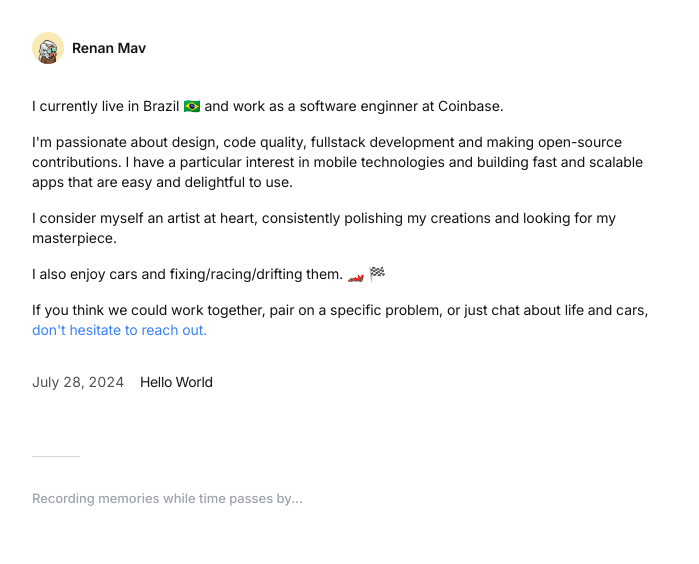
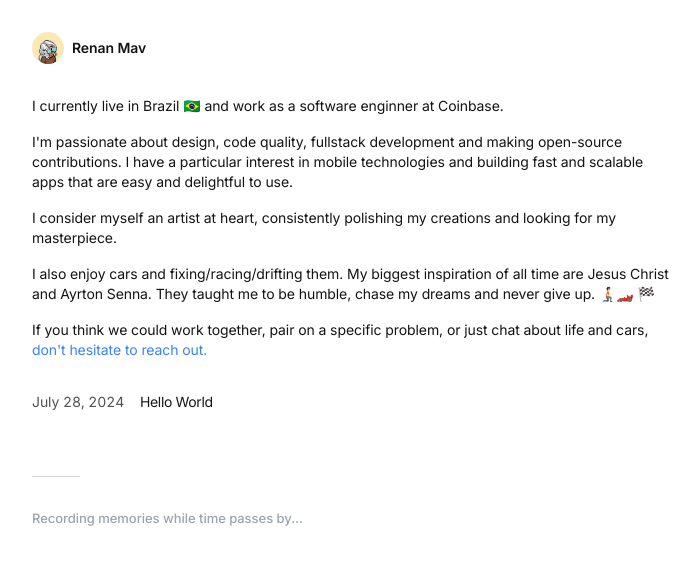
Before and after one commit to renanmav/renanmav.com, a Next.js app: page / in a window 1280 px wide. Shown: the top 564 px of the page, without its empty margins (288-987 px from the left). Built offline with nearby package versions, Linux system fonts and the light colour scheme.

Commit message:
add inspiration

```diff
--- a/app/layout.tsx
+++ b/app/layout.tsx
@@ -56,8 +56,8 @@ export default function RootLayout({
       )}
     >
       <body className="mx-auto mt-8 max-w-2xl px-4 antialiased">
-        {/* TODO: make this work with dark mode */}
-        <link rel="shortcut icon" href="/vercel-icon-dark.svg" />
+        {/* TODO: change this to habbo icon rounded */}
+        <link rel="shortcut icon" href="/habbo-pfp.png" />
         <main className="mt-6 flex min-w-0 flex-auto flex-col px-2 md:px-0">
           <Navbar />
           {children}
--- a/app/page.tsx
+++ b/app/page.tsx
@@ -18,14 +18,17 @@ export default function IndexPage() {
         mobile technologies and building fast and scalable apps that are easy
         and delightful to use.
       </p>
+      {/* TODO: add section about previous work experience */}
       <p className="mb-4 text-base">
         I consider myself an artist at heart, consistently polishing my
         creations and looking for my masterpiece.
       </p>
       <p className="mb-4 text-base">
-        I also enjoy cars and fixing/racing/drifting them. 🏎️ 🏁
-        {/* TODO: Checkout my YouTube channel for some of my sends. */}
+        I also enjoy cars and fixing/racing/drifting them. My biggest
+        inspiration of all time are Jesus Christ and Ayrton Senna. They taught
+        me to be humble, chase my dreams and never give up. 🧎🏻‍➡️🏎️ 🏁
       </p>
+      {/* TODO: Checkout my YouTube channel for some of my sends. */}
       <p className="mb-4 text-base">
         If you think we could work together, pair on a specific problem, or just
         chat about life and cars,{" "}
```
